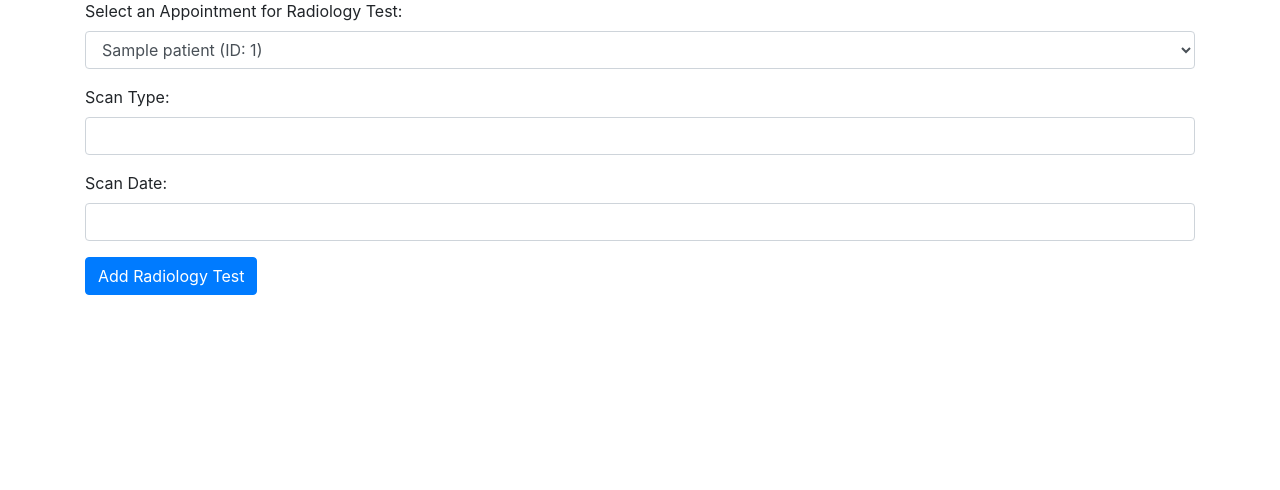
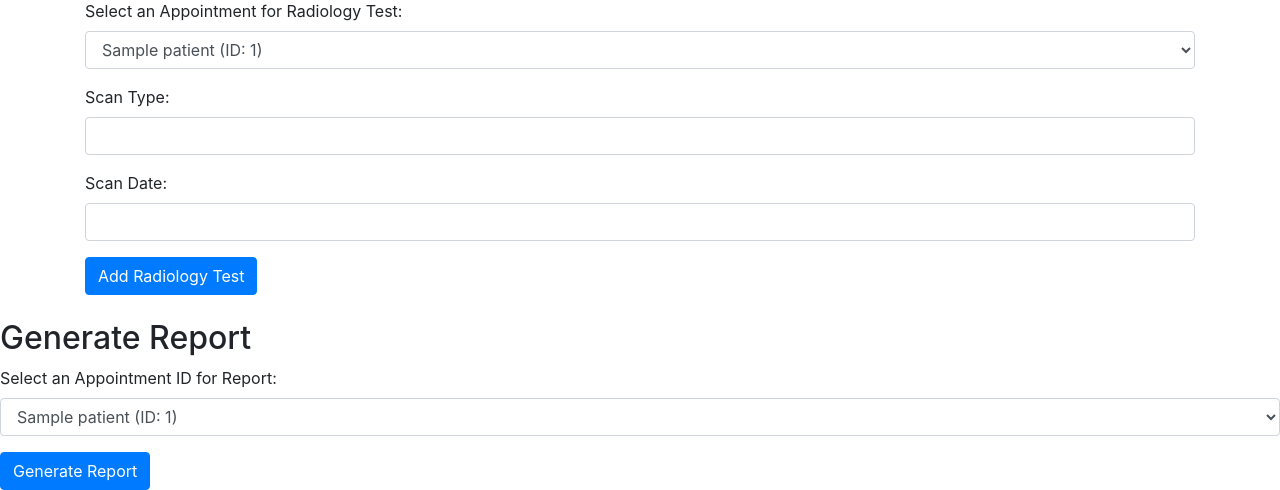
Before and after one commit to sakshamgupta912/Pathology-Lab, a PHP site: page /pathologist.php in a window 1280 px wide. Shown: the part 1588-2078 px from the top of the page. Before the commit the page ends 1883 px from the top, so only its background shows below. Run offline with PHP 8.4, Linux system fonts and the light colour scheme; the visitor is signed in with stand-in values (Sample User, id 1); tables that the repository leaves empty or names only in its code hold one stand-in row (values such as "Sample post").

Commit message:
report added

```diff
--- a/connection.php
+++ b/connection.php
@@ -1,7 +1,7 @@
 <?php
 $host = "localhost"; // Hostname
 $username = "root"; // MySQL username
-$password = "sys@123"; // MySQL password
+$password = ""; // MySQL password
 $database = "pathologylab"; // Database name
 
 // Create a connection to the database
--- a/pathologist.php
+++ b/pathologist.php
@@ -314,6 +314,141 @@ if ($_SERVER["REQUEST_METHOD"] == "POST") {
         }
         ?>
     </div>
+        <!-- ... (Your existing code) -->
+
+<!-- Add the code for generating a report here -->
+<?php
+// Function to generate a report based on appointment ID
+function generateReport($selectedAppointmentID) {
+    global $mysqli;
+    $report = array();
+
+    // Fetch blood test readings
+    $sql = "SELECT * FROM bloodtest WHERE AppointmentID = ?";
+    $stmt = $mysqli->prepare($sql);
+    $stmt->bind_param("s", $selectedAppointmentID);
+    $stmt->execute();
+    $bloodTestResult = $stmt->get_result()->fetch_assoc();
+    $stmt->close();
+    $report['BloodTest'] = $bloodTestResult;
+
+    // Fetch urine test readings
+    $sql = "SELECT * FROM urinetest WHERE AppointmentID = ?";
+    $stmt = $mysqli->prepare($sql);
+    $stmt->bind_param("s", $selectedAppointmentID);
+    $stmt->execute();
+    $urineTestResult = $stmt->get_result()->fetch_assoc();
+    $stmt->close();
+    $report['UrineTest'] = $urineTestResult;
+
+    // Fetch radiology test details
+    $sql = "SELECT * FROM radiologytest WHERE AppointmentID = ?";
+    $stmt = $mysqli->prepare($sql);
+    $stmt->bind_param("s", $selectedAppointmentID);
+    $stmt->execute();
+    $radiologyTestResult = $stmt->get_result()->fetch_assoc();
+    $stmt->close();
+    $report['RadiologyTest'] = $radiologyTestResult;
+
+    return $report;
+}
+
+if ($_SERVER["REQUEST_METHOD"] == "POST") {
+    if (isset($_POST["generate_report"])) {
+        $selectedAppointmentID = $_POST["selected_appointment_id"];
+        $report = generateReport($selectedAppointmentID);
+
+        if (!empty($report['UrineTest']) || !empty($report['BloodTest']) || !empty($report['RadiologyTest'])) {
+            $error_message = "Report generated successfully.";
+        } else {
+            $error_message = "No data found for the selected appointment ID.";
+        }
+    }
+}
+?>
+<!-- ... (Your existing HTML code) -->
+<h2 class="mt-4">Generate Report</h2>
+<form method="post" action="">
+    <div class="form-group">
+        <label for="selected_appointment_id">Select an Appointment ID for Report:</label>
+        <select class="form-control" name="selected_appointment_id" id="selected_appointment_id">
+            <?php
+            $bloodTestAppointments = getAppointmentsByTestType('bloodtest');
+            $urineTestAppointments = getAppointmentsByTestType('urinetest');
+            $radiologyTestAppointments = getAppointmentsByTestType('radiologytest');
+
+            // Merge all appointment IDs into one array
+            $allAppointments = array_merge($bloodTestAppointments, $urineTestAppointments, $radiologyTestAppointments);
+
+            foreach ($allAppointments as $appointment) {
+                echo "<option value='" . $appointment['AppointmentID'] . "'>" . $appointment['Name'] . " (ID: " . $appointment['AppointmentID'] . ")</option>";
+            }
+            ?>
+        </select>
+    </div>
+
+    <input class="btn btn-primary" type="submit" name="generate_report" value="Generate Report">
+</form>
+
+
+<?php
+if ($error_message) {
+    echo "<p>" . $error_message . "</p>";
+}
+
+if (isset($report['BloodTest']) || isset($report['UrineTest']) || isset($report['RadiologyTest'])) {
+    echo "<h2 class='mt-4'>Report</h2>";
+    echo "<table class='table table-bordered'>";
+    echo "<thead>";
+    echo "<tr>";
+    echo "<th>Test Type</th>";
+    echo "<th>Result</th>";
+    echo "</tr>";
+    echo "</thead>";
+    echo "<tbody>";
+
+    if (isset($report['BloodTest'])) {
+        echo "<tr>";
+        echo "<td>Blood Test</td>";
+        echo "<td>";
+        echo "Blood Type: " . $report['BloodTest']['BloodType'] . "<br>";
+        echo "Haemoglobin Level: " . $report['BloodTest']['HaemoglobinLevel'] . "<br>";
+        echo "White Blood Cell (WBC) Count: " . $report['BloodTest']['WBCount'] . "<br>";
+        echo "Red Blood Cell (RBC) Count: " . $report['BloodTest']['RBCCount'] . "<br>";
+        echo "Platelet Count: " . $report['BloodTest']['PlateletCount'] . "<br>";
+        echo "</td>";
+        echo "</tr>";
+    }
+
+    if (isset($report['UrineTest'])) {
+        echo "<tr>";
+        echo "<td>Urine Test</td>";
+        echo "<td>";
+        echo "Urine Color: " . $report['UrineTest']['UrineColor'] . "<br>";
+        echo "Urine Appearance: " . $report['UrineTest']['UrineAppearance'] . "<br>";
+        echo "pH Level: " . $report['UrineTest']['pHLevel'] . "<br>";
+        echo "Specific Gravity: " . $report['UrineTest']['SpecificGravity'] . "<br>";
+        echo "Protein Presence: " . $report['UrineTest']['ProteinPresence'] . "<br>";
+        echo "Glucose Level: " . $report['UrineTest']['GlucoseLevel'] . "<br>";
+        echo "Ketone Level: " . $report['UrineTest']['KetoneLevel'] . "<br>";
+        echo "</td>";
+        echo "</tr>";
+    }
+
+    if (isset($report['RadiologyTest'])) {
+        echo "<tr>";
+        echo "<td>Radiology Test</td>";
+        echo "<td>";
+        echo "Scan Type: " . $report['RadiologyTest']['ScanType'] . "<br>";
+        echo "Scan Date: " . $report['RadiologyTest']['ScanDate'] . "<br>";
+        echo "</td>";
+        echo "</tr>";
+    }
+
+    echo "</tbody>";
+    echo "</table>";
+}
+?>
 
     <!-- Add Bootstrap JS (Popper.js and Bootstrap.js) -->
     <script src="https://code.jquery.com/jquery-3.5.1.slim.min.js"></script>
```
Also changed, not shown: report.php (added).
